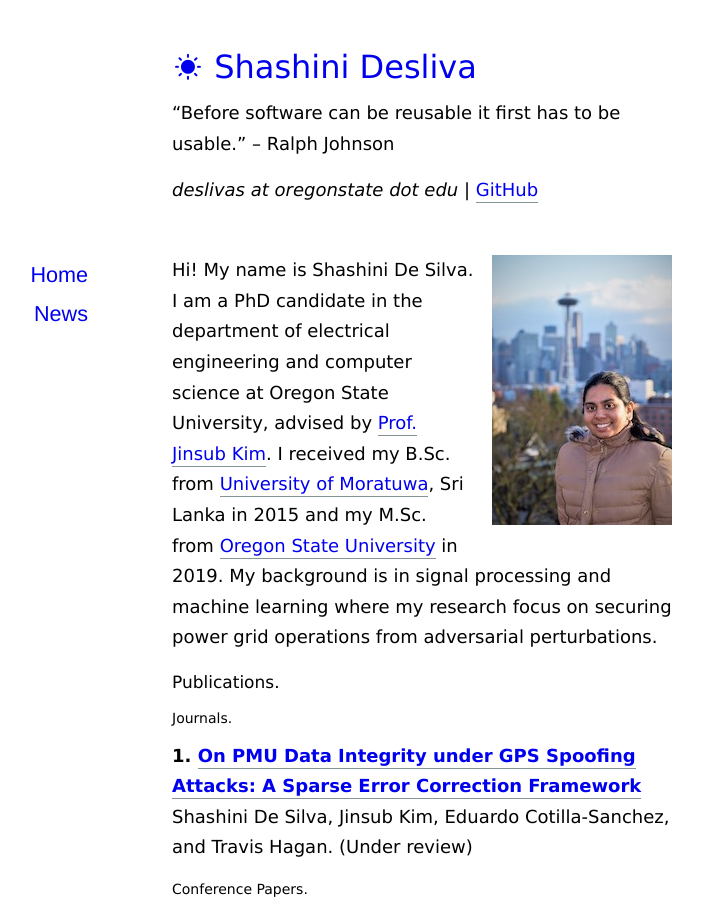
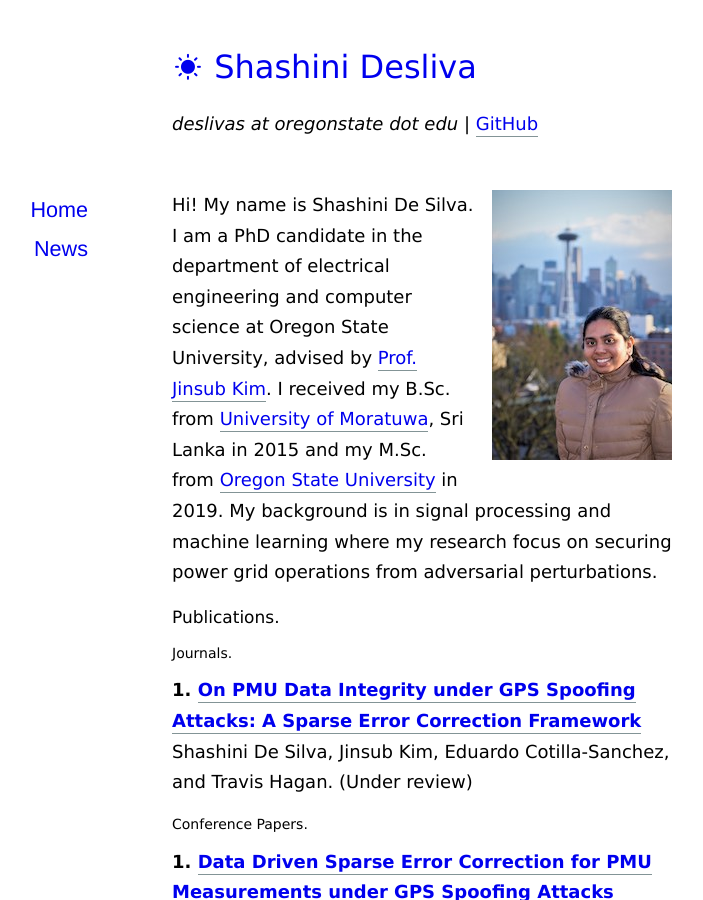
Before and after one commit to shashidesilvas/shashidesilvas.github.io, a Jekyll site: the page built from index.markdown, in a window 1280 px wide and 900 px high. Shown: the whole window, without its empty margins (218-921 px from the left). Built offline with Jekyll 4.4.1, drawn with Linux system fonts in a browser that asks for light colours; nearby versions of some CDN libraries; the list of posts is cut into pages by our own code.

Commit message:
Remove description
description: “Before software can be reusable it first has to be usable.” – Ralph Johnson

```diff
--- a/_config.yml
+++ b/_config.yml
@@ -1,6 +1,5 @@
 name: Shashini Desliva
 url: https://shashidesilvas.github.io
-description: “Before software can be reusable it first has to be usable.” – Ralph Johnson
 
 permalink: /:year/:month/:day/:title/
 paginate: 10
```
